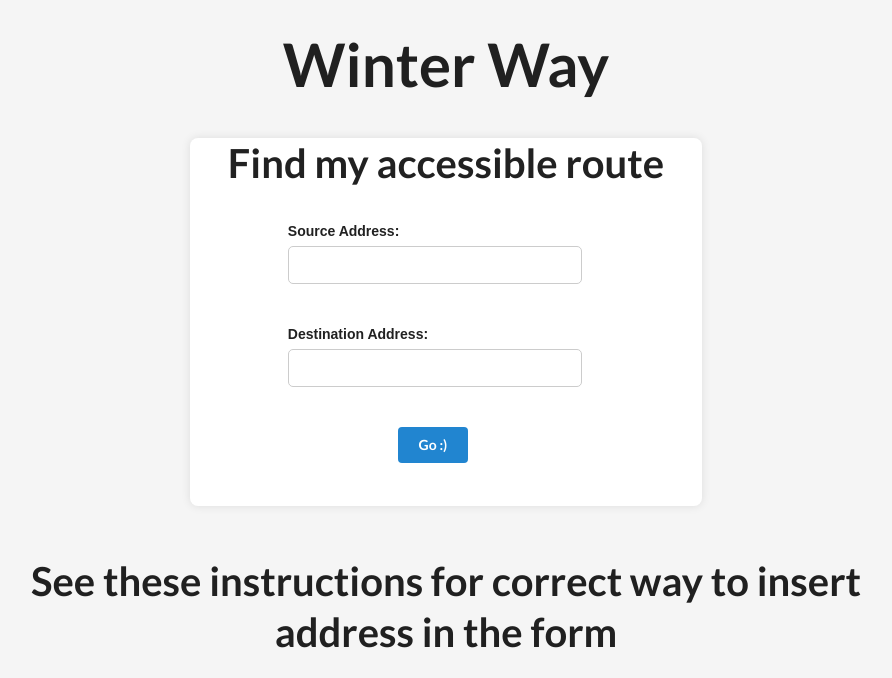
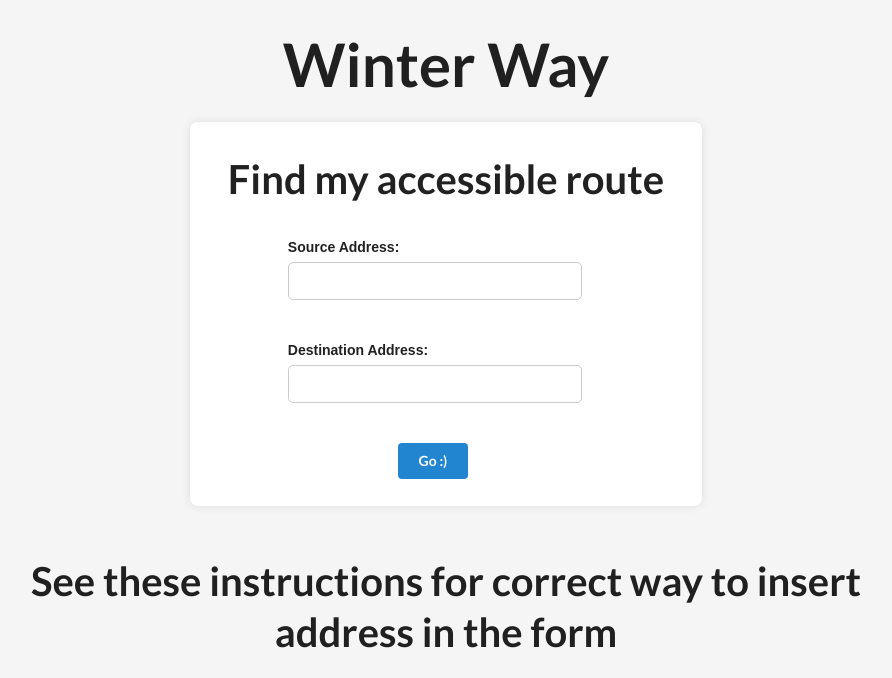
Before and after one commit to anreetka/Refined-ElleHacks-2024, a Flask app: page / in a window 1280 px wide. Shown: the top 678 px of the page, without its empty margins (194-1086 px from the left). Run offline with Flask 3, Linux system fonts and the light colour scheme; some libraries are stand-ins or nearby versions.

Commit message:
[anreet] added css to pages

```diff
--- a/static/css/form.css
+++ b/static/css/form.css
@@ -27,6 +27,7 @@ h1{
     padding-right: 30px;
     width: 40%;
     height: 80%;
+    padding-top: 2.5%;
     padding-bottom: 2.5%;
 }
 
```
